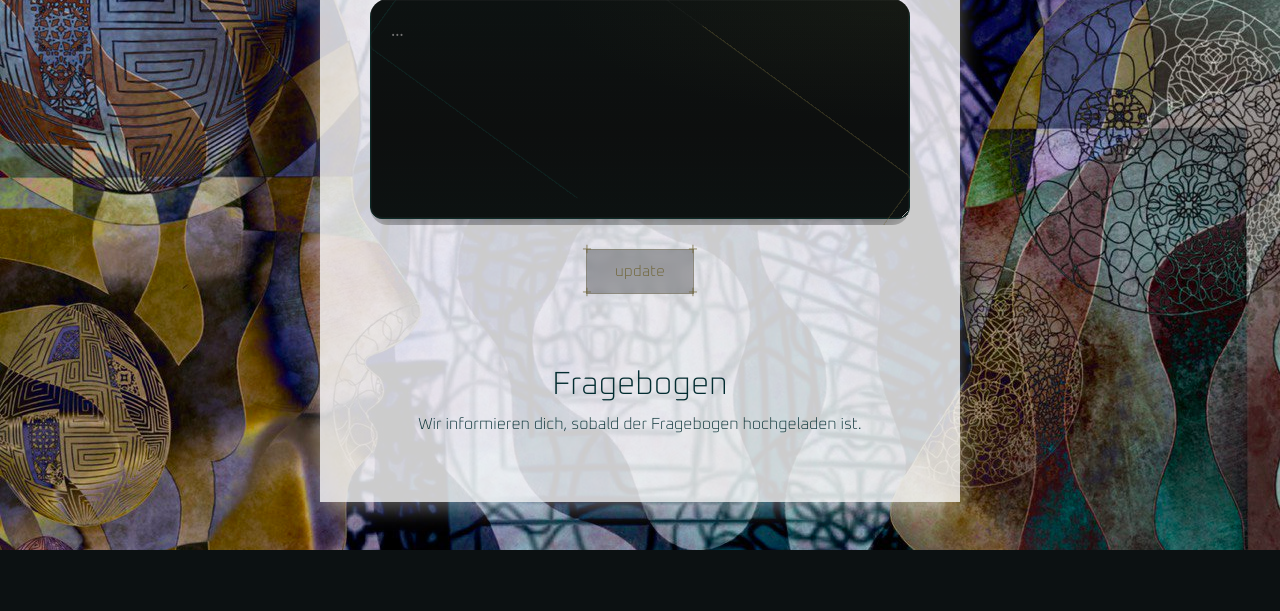
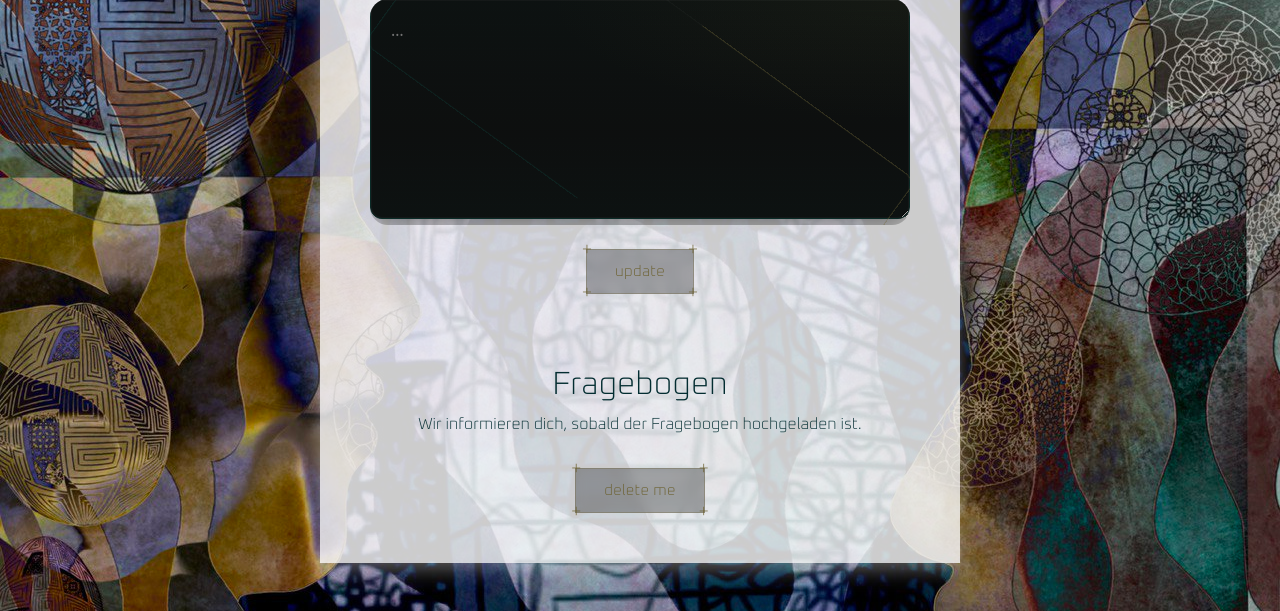
Before and after one commit to Dost-2-0-FK/homepage, a Flask app: template templates/entry.html in a window 1280 px wide. Shown: the part 2982-3593 px from the top of the page. Before the commit the page ends 3532 px from the top, so only its background shows below. Run offline with Flask 3, Linux system fonts and the light colour scheme; the template is opened without the code that fills it, so the values that code supplies are empty; parts of the project's set-up code (start-up, migrations or seed data) failed here and were passed over.

Commit message:
Fixes #4 - implements deleting account

```diff
--- a/app.py
+++ b/app.py
@@ -23,6 +23,7 @@ MSG_INVALID = "Entry-Code invalid!"
 MSG_USED = "E-Mail already registered!"
 MSG_CONFIRM = "We've sent you a login code via mail."
 MSG_ERROR = "Unknown Error. We're sorry!"
+MSG_DELETED = "we successfully deleted you from our system."
 mail = Mailer()
 
 umanger = UManager()
@@ -76,6 +77,15 @@ def update_name(key: str, field: str):
     umanger.save_user(user)
     return redirect(url_for("entry", key=key), code=303)
 
+@app.route("/entry/<key>/delete-me/", methods=["POST"])
+def delete_user(key: str):
+    user = umanger.get_user(key)
+    if user is None:
+        return redirect(url_for("main", msg=MSG_UNKNOWN), code=303)
+    umanger.delete_user(user)
+    return redirect(url_for("main", msg=f"{key}, {MSG_DELETED}"), code=303)
+
+
 def __create_id():
     def id_part(n):
         return ''.join(
--- a/static/js/general.js
+++ b/static/js/general.js
@@ -4,7 +4,7 @@ addEventListener("scroll", (_) => {
 
 document.addEventListener("DOMContentLoaded", (_) => {
   var scrollPosition = sessionStorage.getItem("scrollPosition");
-  if (scrollPosition !== null) {
+  if (scrollPosition !== null && location.pathname.indexOf("/entry") == 0) {
     window.scrollTo({top: parseInt(scrollPosition, 10), behavior: "smooth"});
   }
 });
--- a/templates/entry.html
+++ b/templates/entry.html
@@ -101,4 +101,12 @@ sprechen können, nie endende Realität." %}
 <h2>Fragebogen</h2>
 <p>Wir informieren dich, sobald der Fragebogen hochgeladen ist.</p>
 
+
+<form action="/entry/{{user.key}}/delete-me/" method="post" style="margin-top:2em;">
+  {% set label="delete me" %}
+  {% set type="submit" %}
+  {% include "forms/button.html" %}
+</form>
+
+
 {% endblock %}
```
Also changed, not shown: src/user_manager.py (+9 -0 lines).
